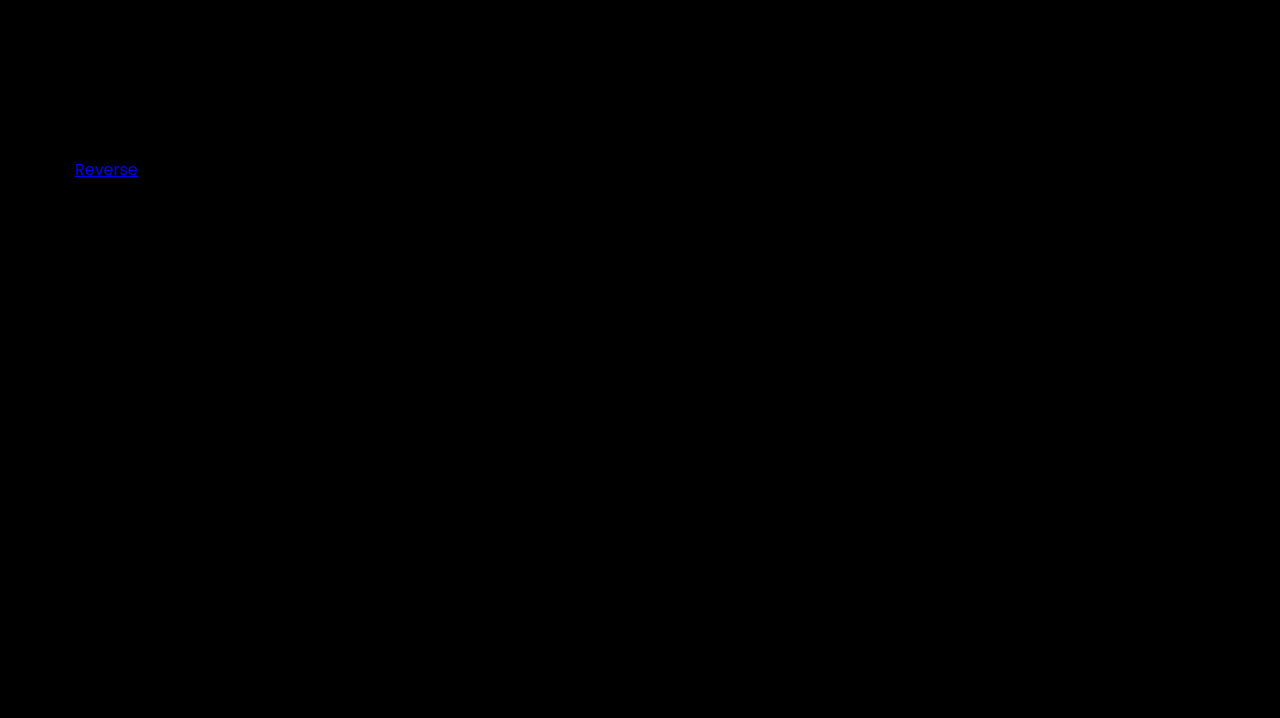
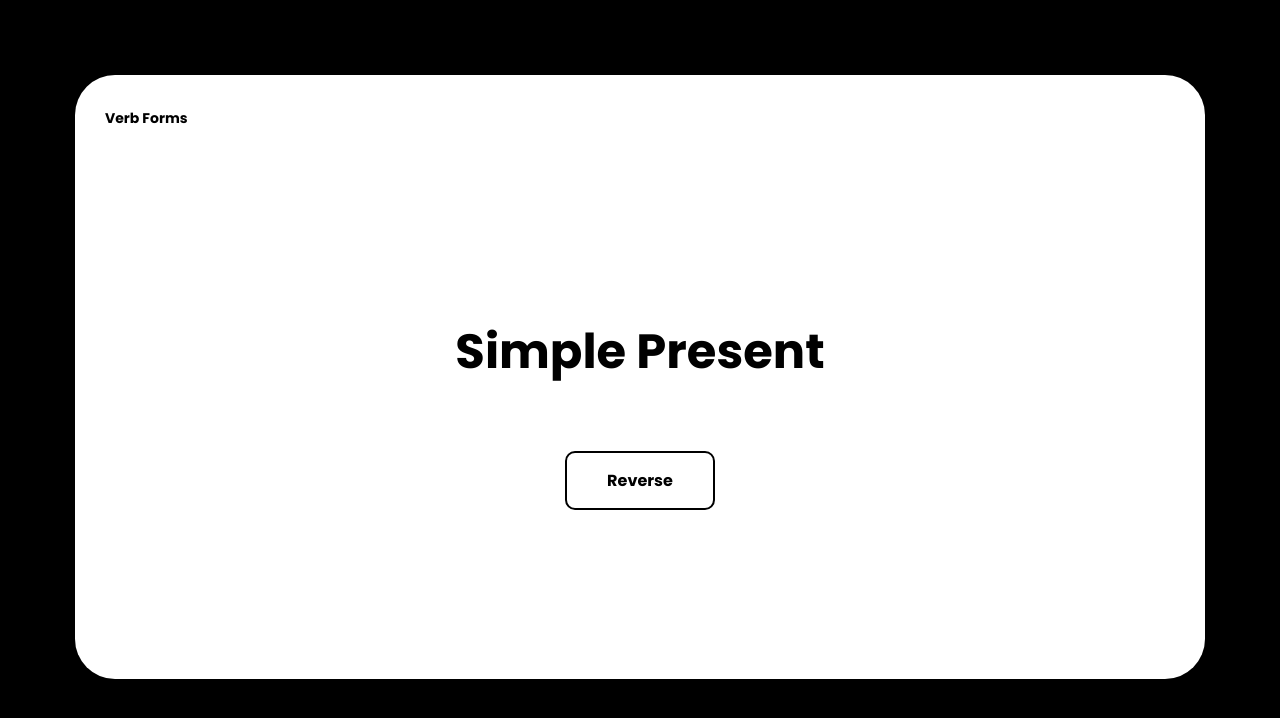
Before and after one commit to Orliland/itep-flashcards, a plain HTML site: page index.html in a window 1280 px wide. Drawn offline with Linux system fonts and the light colour scheme.

Commit message:
Refactor front card styles

```diff
--- a/css/style.css
+++ b/css/style.css
@@ -27,30 +27,26 @@ body {
   transform-style: preserve-3d;
 }
 
-/*
-.card:hover .card__inner {
-  transform: rotateY(180deg);
-}
-
-.card__front {
+.card {
   position: absolute;
   display: grid;
   grid-template-columns: 1fr;
-  grid-template-rows: 1.5fr 2fr 2fr;
+
   width: calc(100% - 60px);
-  height: 100%;
+  height: calc(100% - 60px);
   padding: 30px;
+  border-radius: 40px;
   background-color: #fff;
-  border-radius: 40px;
+
   -webkit-backface-visibility: hidden;
   backface-visibility: hidden;
 }
 
-.card__back {
-  background-color: #fff;
-  position: absolute;
-  -webkit-backface-visibility: hidden;
-  backface-visibility: hidden;
+.card--front {
+  grid-template-rows: 1.5fr 2fr 2fr;
+}
+
+.card--back {
   transform: rotateY(180deg);
 }
 
@@ -102,4 +98,4 @@ body {
     color: #fff;
     background-color: #000;
   }
-} */
+}
```
